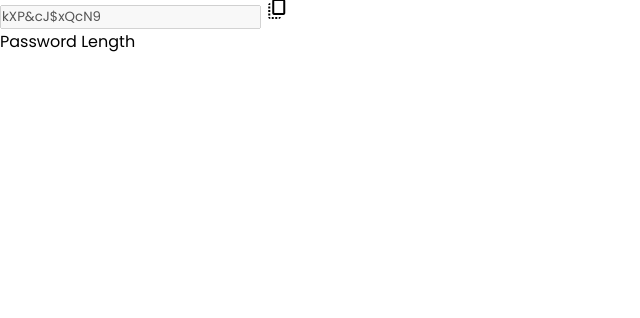
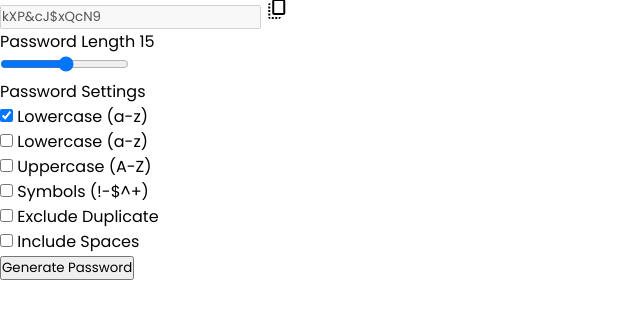
Before and after one commit to MithunWijayasiri/ToolsPack, a plain HTML site: page index.html in a window 1280 px wide. Shown: the part 38-356 px from the top of the page, without its empty margins (0-640 px from the left). Drawn offline with Linux system fonts and the light colour scheme.

Commit message:
Update index.html

```diff
--- a/index.html
+++ b/index.html
@@ -14,7 +14,7 @@
             <h2>Password Generator</h2>
             <div class="wrapper">
                <div class="input-box">
-                <!-- cant use readonly because it makes text clickable. so use disabled. -->
+                <!-- cant use "readonly" because it makes text clickable. so use "disabled" -->
                      <input type="text" value="kXP&cJ$xQcN9" disabled>
                      <span class="material-icons">copy_all</span>
                </div>
@@ -22,9 +22,45 @@
                <div class="pass-length">
                 <div class="details">
                     <label for="" class="title">Password Length</label>
+                    <span>15</span>
                 </div>
+                <input type="range" min="1" max="30" step="1" >
                </div>
+               <div class="pass-settings">
+               <label for="" class="title">Password Settings</label>
+               <ul class="options">
+                <li class="option">
+                    <!-- Added "checked" to make it selected by default -->
+                    <input type="checkbox" id="lowercase" checked>
+                    <label for="lowercase">Lowercase (a-z)</label>
+                </li>
+                <li class="option">
+                    <input type="checkbox" id="uppercase">
+                    <label for="uppercase">Lowercase (a-z)</label>
+                </li>
+                <li class="option">
+                    <input type="checkbox" id="numbers">
+                    <label for="numbers">Uppercase (A-Z)</label>
+                </li>
+                <li class="option">
+                    <input type="checkbox" id="symbols">
+                    <label for="symbols">Symbols (!-$^+)</label>
+                </li>
+                <li class="option">
+                    <!-- change ok! -->
+                    <input type="checkbox" id="ex-duplicate">
+                    <label for="ex-duplicate">Exclude Duplicate</label>
+                </li>
+                <li class="option">
+                    <input type="checkbox" id="spaces">
+                    <label for="spaces">Include Spaces</label>
+                </li>
+               </ul>
+                </div>
+                <button class="gen-btn">Generate Password</button>
             </div>
         </div>
+
+
     </body>
 </html>
```
